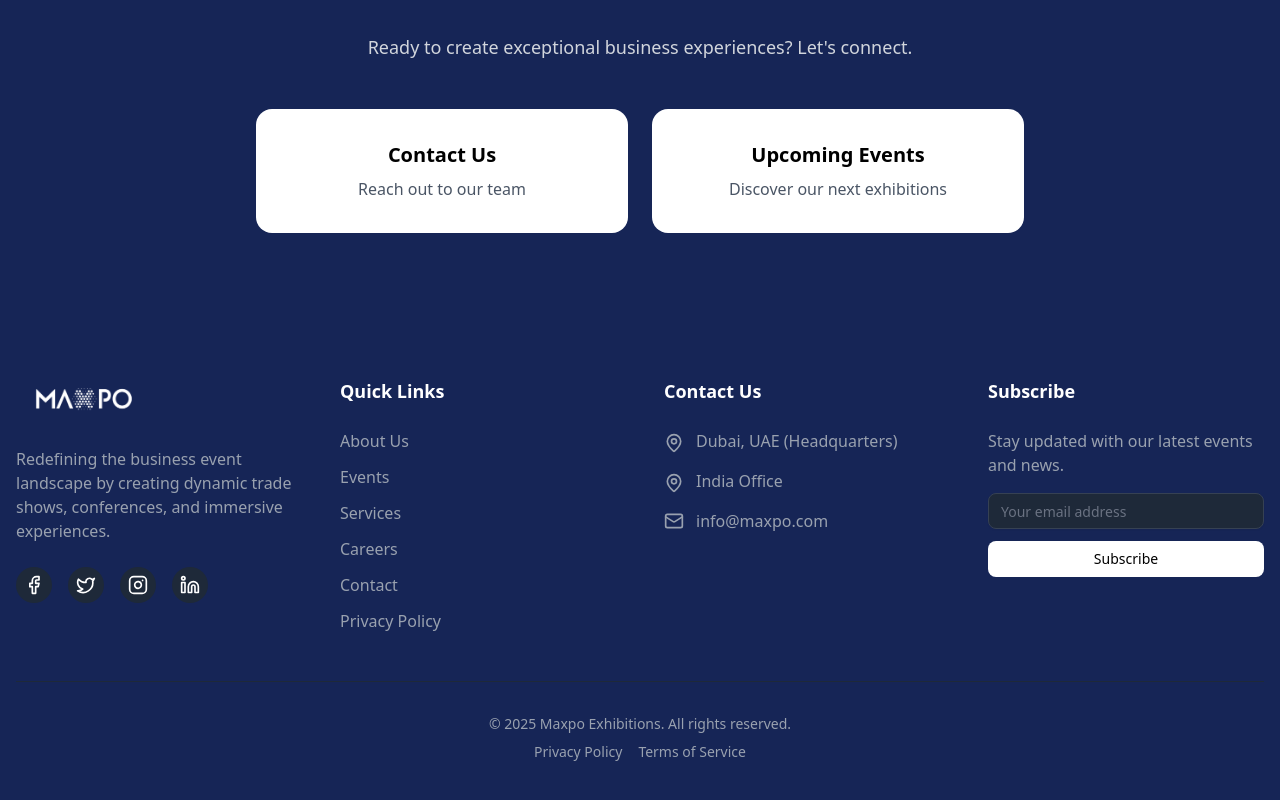
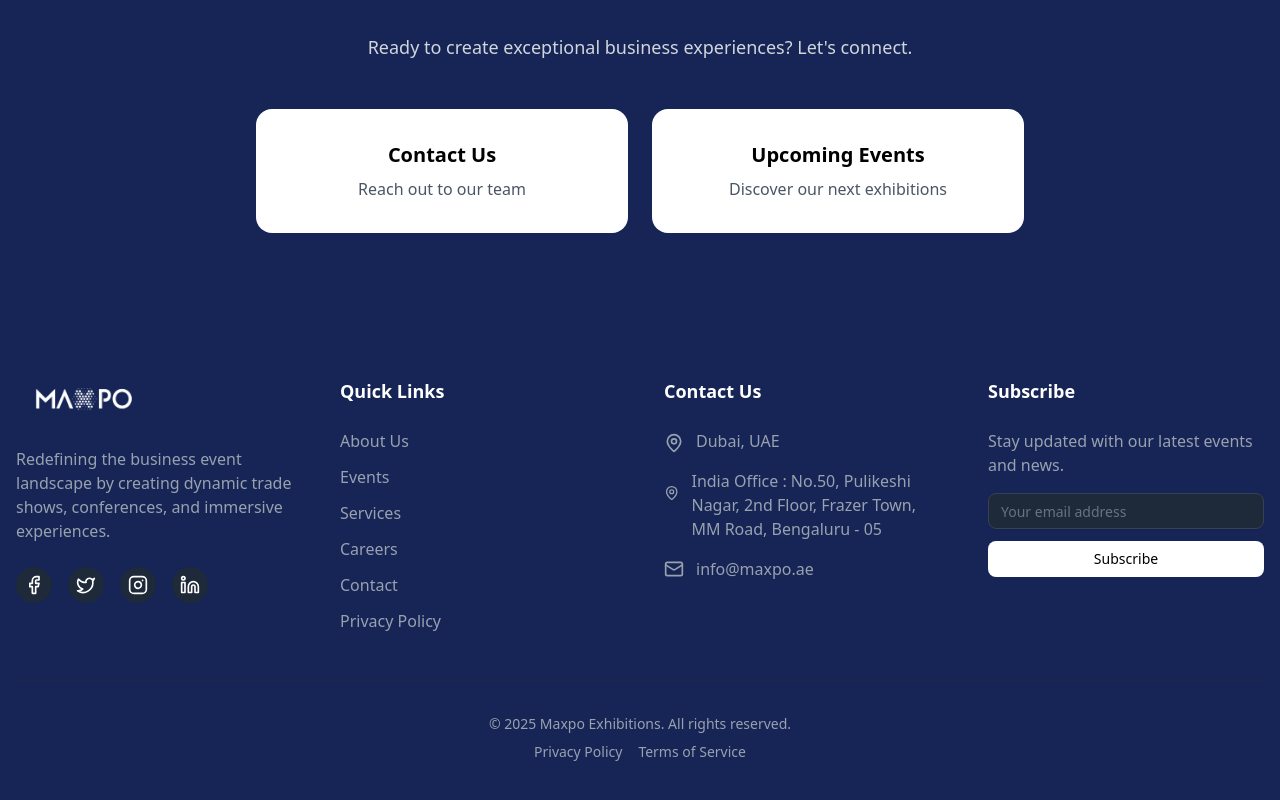
Before and after one commit to maxpo-dev/maxpo, a Next.js app: page / in a window 1280 px wide. Shown: the part 4385-5185 px from the top of the page. Built offline with nearby package versions, Linux system fonts and the light colour scheme.

Commit message:
update on footer

```diff
--- a/app/components/footer.tsx
+++ b/app/components/footer.tsx
@@ -144,15 +144,18 @@ export default function Footer() {
             <ul className="space-y-4">
               <li className="flex items-start gap-3">
                 <MapPin className="mt-1 h-5 w-5 text-gray-400" />
-                <span className="text-gray-400">Dubai, UAE (Headquarters)</span>
+                <span className="text-gray-400">Dubai, UAE </span>
               </li>
               <li className="flex items-start gap-3">
-                <MapPin className="mt-1 h-5 w-5 text-gray-400" />
-                <span className="text-gray-400">India Office</span>
-              </li>
+  <MapPin className="mt-1 h-10 w-10 text-gray-400" />
+  <span className="text-gray-400">
+    India Office : No.50, Pulikeshi Nagar, 2nd Floor, Frazer Town, MM Road, Bengaluru - 05
+  </span>
+</li>
+
               <li className="flex items-center gap-3">
                 <Mail className="h-5 w-5 text-gray-400" />
-                <span className="text-gray-400">info@maxpo.com</span>
+                <span className="text-gray-400">info@maxpo.ae</span>
               </li>
             </ul>
           </div>
@@ -199,7 +202,7 @@ export default function Footer() {
         <div className="mt-12 border-t border-gray-800 pt-8 text-center text-sm text-gray-400">
           <p>© {new Date().getFullYear()} Maxpo Exhibitions. All rights reserved.</p>
           <div className="mt-2 flex justify-center gap-4">
-            <Link href="/privacy-policy" className="hover:text-white">
+            <Link href="/privacy" className="hover:text-white">
               Privacy Policy
             </Link>
             <Link href="/terms-of-service" className="hover:text-white">
--- a/app/privacy/page.tsx
+++ b/app/privacy/page.tsx
@@ -89,7 +89,7 @@ const PrivacyPolicy: React.FC = () => {
               <h3 className="text-xl font-semibold mt-6 mb-2">9. Contact Us</h3>
               <p>If you have questions, contact us at:</p>
               <p><strong>Email:</strong> <a className="text-blue-600 underline" href="mailto:info@maxpo.com">info@maxpo.com</a></p>
-              {/* <p><strong>Phone:</strong> +91 97417 44869</p> */}
+              {/* <p><strong>Phone:</strong> +91 97417 44869</p>    */}
               <p><strong>Address:</strong> 50 2nd floor, MM Road, Frazer Town, Bengaluru, Karnataka India 560005</p>
             </section>
           </CardContent>
```
